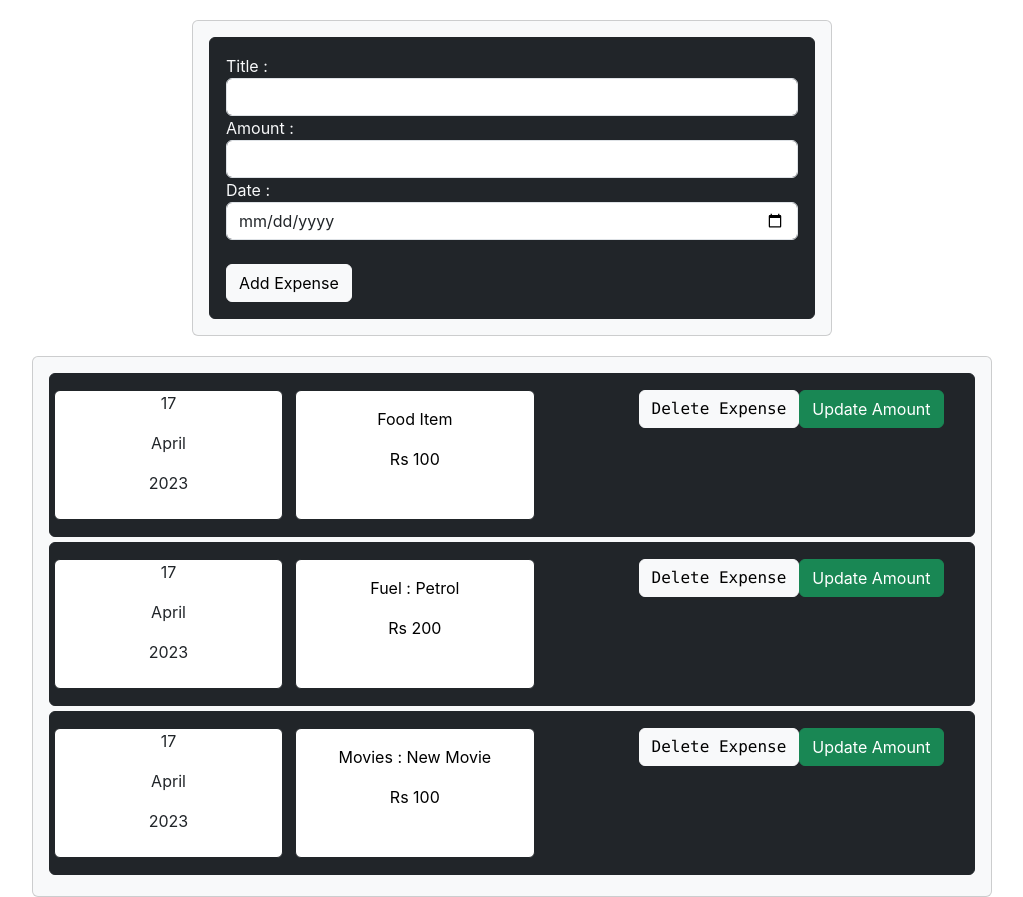
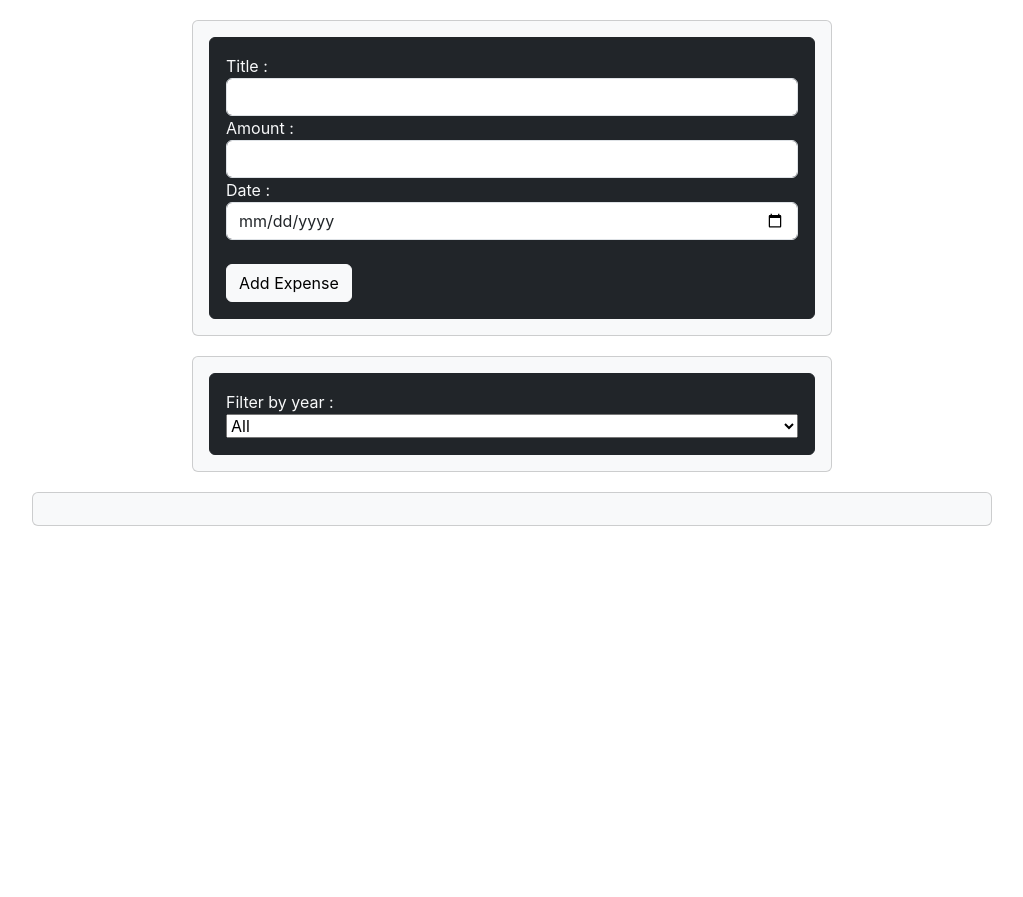
Before and after one commit to harisaini778/my-react-app, a React (Create React App) app: page / in a window 1280 px wide. Shown: the whole page, without its empty margins (128-1151 px from the left). After the commit the page ends 800 px from the top, so only its background shows below. Built offline with nearby package versions, Linux system fonts and the light colour scheme.

Commit message:
Added a new feature of filter by year,for this a new ExpenseFilter.js component is added

```diff
--- a/src/App.js
+++ b/src/App.js
@@ -1,3 +1,4 @@
+import ExpenseFilter from './components/ExpenseFilter';
 import ExpenseItems from './components/ExpenseItems';
 import NewExpense from './components/NewExpense/NewExpense';
 import React, { useState } from "react";
@@ -37,11 +38,21 @@ const App = () => {
     })
   }
 
+  const [filteredYear, setFilteredYear] = useState("2022");
+  const handleFilterChange = (selectedYear) => {
+    setFilteredYear(selectedYear);
+  }
+
+  const filteredExpenses = LocationOfExpenditure.filter((expense) => {
+    return expense.date.getFullYear().toString() === filteredYear;
+  });
 
   return (
     <div>
-      <NewExpense onAddExpense={ addExpenseHandeler } />
-      <ExpenseItems locations={LocationOfExpenditure}></ExpenseItems>
+      <NewExpense onAddExpense={addExpenseHandeler} />
+      <ExpenseFilter selectedYear={filteredYear}
+        onFilterChange={ handleFilterChange} />
+      <ExpenseItems locations={filteredExpenses}/>
       </div>
   );
 }
--- /dev/null
+++ b/src/components/ExpenseFilter.js
@@ -0,0 +1,23 @@
+import React from "react";
+
+const ExpenseFilter = (props) => {
+
+    const handleYearChange = (event) => {
+        props.onFilterChange(event.target.value);
+}
+    return (
+        <div className="container bg bg-light card card-body w-50"
+        style={{marginBottom:"20px"}}>
+        <div className="border border-dark card card-body bg-dark text-light">
+                <label> Filter by year : </label>
+            <select onChange={handleYearChange}>
+                <option value=" ">All</option>
+                <option value="2023"> 2023 </option>
+                <option value="2022"> 2022 </option>
+                <option value="2021"> 2021 </option>
+            </select>
+            </div>
+            </div>
+    );
+};
+export default ExpenseFilter;
```
